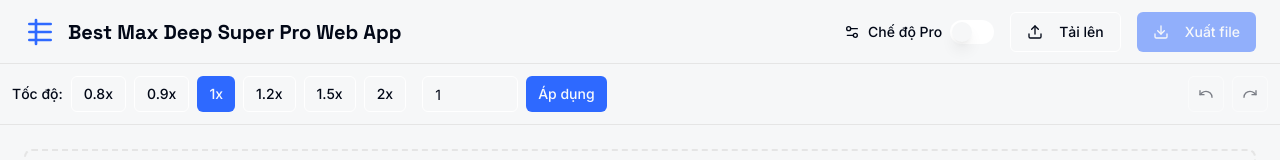
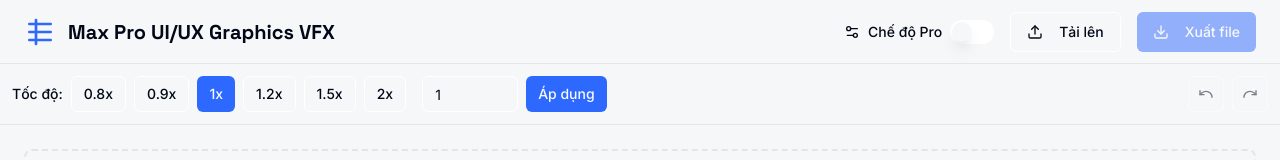
Before and after one commit to vl0526/Phu-de-pro, a Next.js app: page / in a window 1280 px wide. Shown: the top 160 px of the page. Built offline with nearby package versions, Linux system fonts and the light colour scheme.

Commit message:
Max Pro UI/UX Graphics VFX

```diff
--- a/src/app/layout.tsx
+++ b/src/app/layout.tsx
@@ -3,7 +3,7 @@ import './globals.css';
 import { Toaster } from '@/components/ui/toaster';
 
 export const metadata: Metadata = {
-  title: 'Best Max Deep Super Pro Web App',
+  title: 'Max Pro UI/UX Graphics VFX',
   description: 'Chỉnh sửa file phụ đề SRT chuyên nghiệp',
 };
 
--- a/src/components/app/header.tsx
+++ b/src/components/app/header.tsx
@@ -72,7 +72,7 @@ export function AppHeader() {
     <header className="flex h-16 items-center justify-between border-b bg-card px-4 md:px-6 sticky top-0 z-30">
       <div className="flex items-center gap-3">
         <AppLogo className="h-8 w-8 text-primary" />
-        <h1 className="text-xl font-bold font-headline text-foreground">Best Max Deep Super Pro Web App</h1>
+        <h1 className="text-xl font-bold font-headline text-foreground">Max Pro UI/UX Graphics VFX</h1>
       </div>
       <div className="flex items-center gap-4">
         <div className="flex items-center space-x-2">
```
